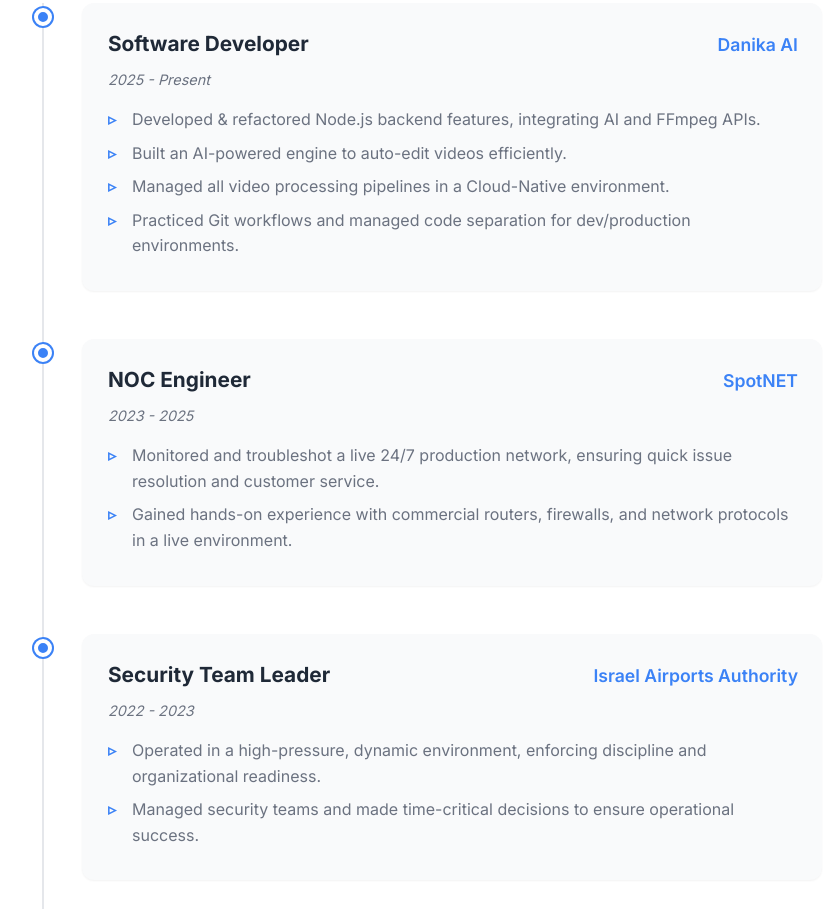
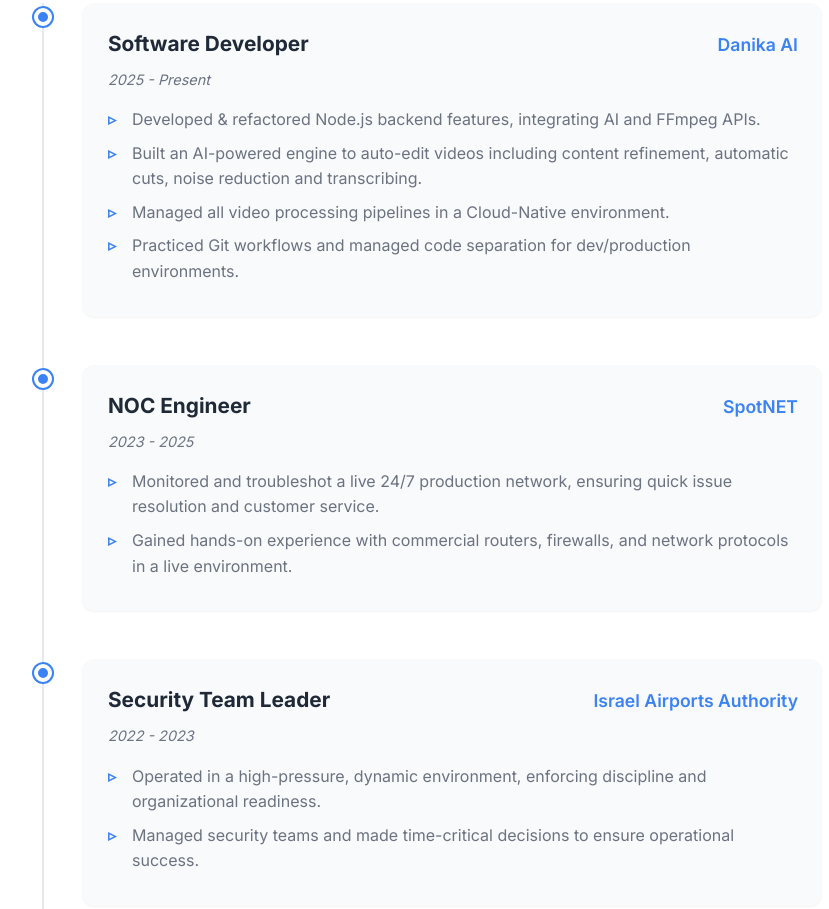
Before and after one commit to omrinahum/omrinahum.github.io, a plain HTML site: page index.html in a window 1280 px wide. Shown: the part 1855-2764 px from the top of the page, without its empty margins (218-1047 px from the left). Drawn offline with Linux system fonts and the light colour scheme.

Commit message:
Enhance project description in index.html by detailing the capabilities of the AI-powered video editing engine, including content refinement, automatic cuts, noise reduction, and transcribing.

```diff
--- a/index.html
+++ b/index.html
@@ -116,7 +116,7 @@
                         <p class="timeline-date">2025 - Present</p>
                         <ul class="timeline-description">
                             <li>Developed & refactored Node.js backend features, integrating AI and FFmpeg APIs.</li>
-                            <li>Built an AI-powered engine to auto-edit videos efficiently.</li>
+                            <li>Built an AI-powered engine to auto-edit videos including content refinement, automatic cuts, noise reduction and transcribing.</li>
                             <li>Managed all video processing pipelines in a Cloud-Native environment.</li>
                             <li>Practiced Git workflows and managed code separation for dev/production environments.</li>
                         </ul>
```
